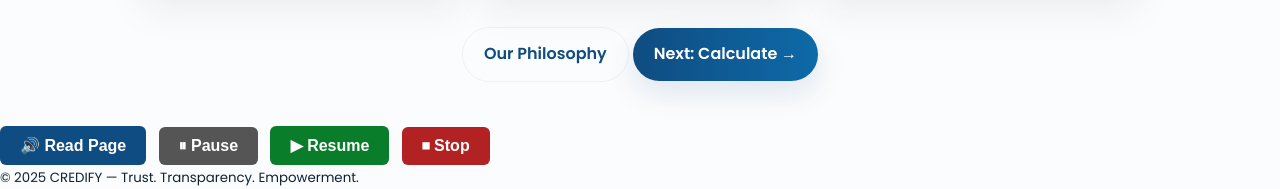
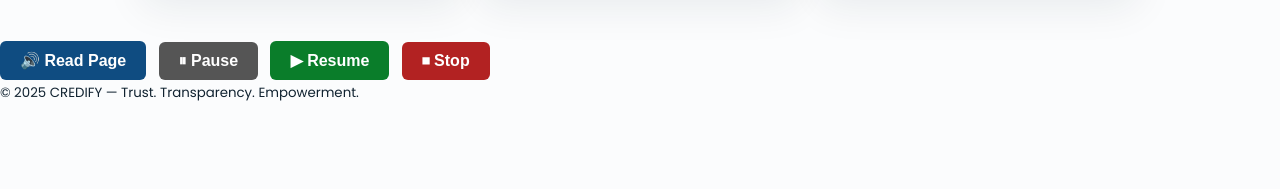
Before and after one commit to ppriyesh/WebDev, a plain HTML site: page index.html in a window 1280 px wide. Shown: the part 622-811 px from the top of the page. Drawn offline with Linux system fonts and the light colour scheme.

Commit message:
Update index.html

```diff
--- a/index.html
+++ b/index.html
@@ -63,11 +63,6 @@
         </div>
       </div>
     </section>
-
-    <div class="nav-row" style="margin-top:30px">
-      <a class="btn secondary" href="philosophy.html">Our Philosophy</a>
-      <a class="btn" href="calculate.html">Next: Calculate →</a>
-    </div>
   </main>
 
 
```
